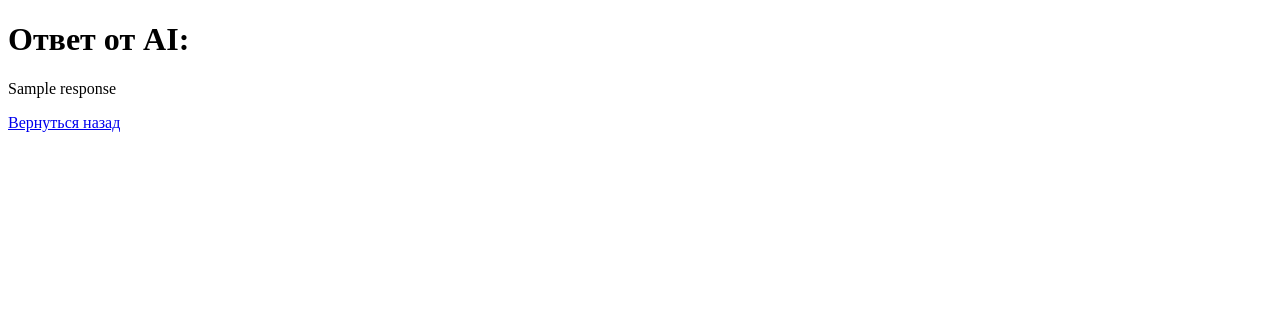
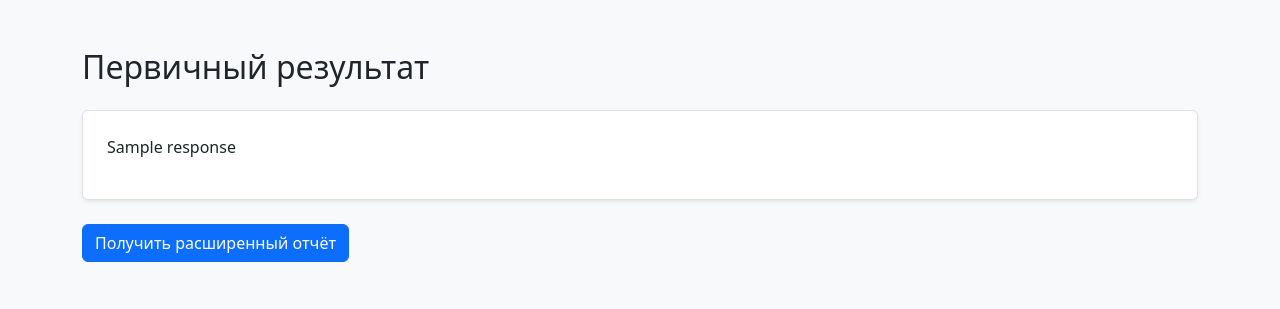
Before and after one commit to Resha1231213/ai_diagnosis, a Django app: template templates/result.html in a window 1280 px wide. Shown: the top 309 px of the page. Run offline with Django 5.2, Linux system fonts and the light colour scheme; the template is opened without the code that fills it: most values are stand-ins (such as "Sample title", 1, 10 or a date in 2020).

Commit message:
Update result.html

```diff
--- a/templates/result.html
+++ b/templates/result.html
@@ -2,10 +2,15 @@
 <html>
 <head>
     <title>Результат</title>
+    <link href="https://cdn.jsdelivr.net/npm/bootstrap@5.3.0/dist/css/bootstrap.min.css" rel="stylesheet">
 </head>
-<body>
-    <h1>Ответ от AI:</h1>
-    <p>{{ response }}</p>
-    <a href="/">Вернуться назад</a>
+<body class="bg-light text-dark">
+    <div class="container py-5">
+        <h2 class="mb-4">Первичный результат</h2>
+        <div class="border p-4 bg-white rounded shadow-sm">
+            <p>{{ response }}</p>
+        </div>
+        <a href="{% url 'premium_result' request_id %}" class="btn btn-primary mt-4">Получить расширенный отчёт</a>
+    </div>
 </body>
 </html>
```
